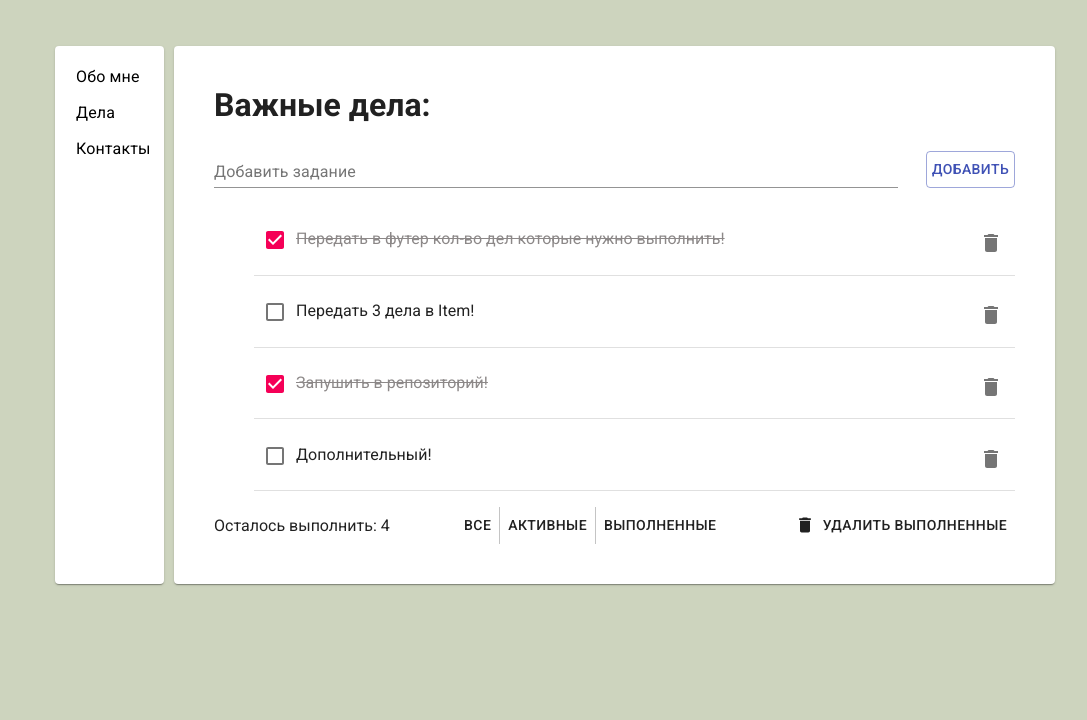
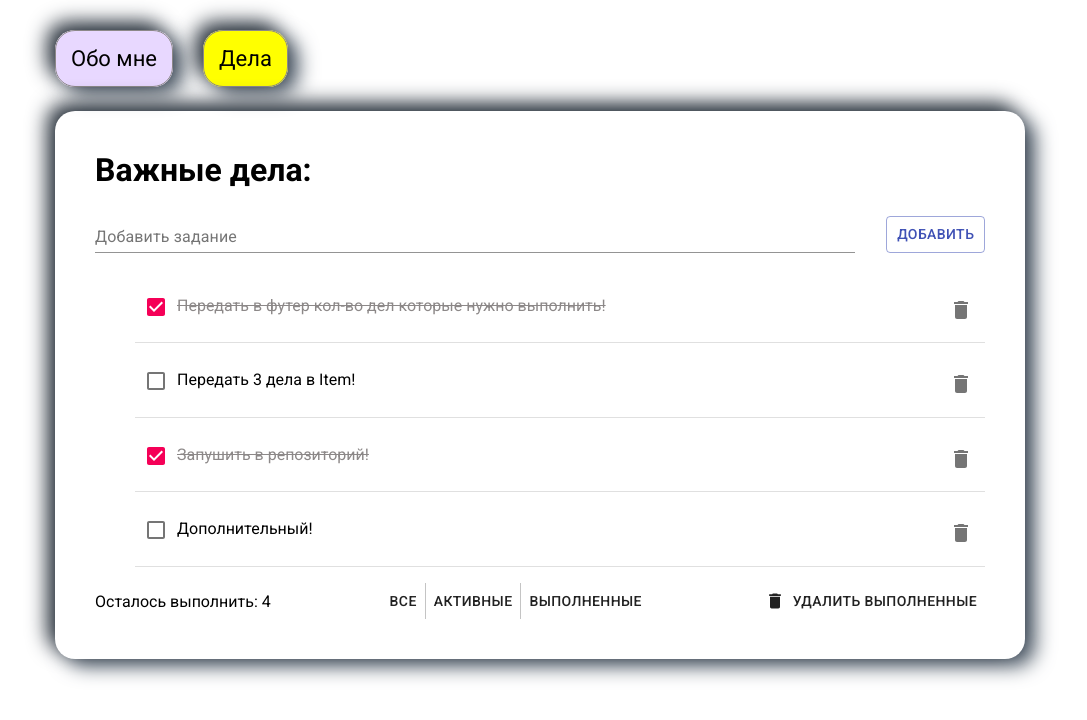
Before and after one commit to WebHeroSchool/toDoSolomon, a React (Create React App) app: page /todo in a window 1280 px wide. Shown: the top 720 px of the page, without its empty margins (85-1172 px from the left). Built offline with nearby package versions, Linux system fonts and the light colour scheme.

Commit message:
Правки и кнопки

```diff
--- a/src/components/App/App.js
+++ b/src/components/App/App.js
@@ -1,32 +1,35 @@
 import React from 'react';
-import { BrowserRouter as Router, Route, Link } from 'react-router-dom';
-import Card from '@material-ui/core/Card';
-import MenuItem from '@material-ui/core/MenuItem';
-import MenuList from '@material-ui/core/MenuList';
-
+import { BrowserRouter as Router, Route, NavLink } from 'react-router-dom';
 import Todo from '../Todo/Todo';
 import About from '../About/About';
-import Contacts from '../Contacts/Contacts';
-
 import styles from "./App.module.css";
 
 const App = () =>
   (<Router>
     <div className={styles.wrap}>
 
-      <Card className={styles.sidebar}>
-        <MenuList>
-          <Link to='/' className={styles.link}><MenuItem>Обо мне</MenuItem></Link>
-          <Link to='/todo' className={styles.link}><MenuItem>Дела</MenuItem></Link>
-          <Link to='/contacts' className={styles.link}><MenuItem>Контакты</MenuItem></Link>
-        </MenuList>
-      </Card>
+      <div className={styles.sidebar}>
+        <div>
+          <NavLink to='/'
+                   exact
+                   activeClassName={styles.active}
+                   className={styles.button}>
+            Обо мне
+          </NavLink>
+        </div>
+        <div>
+          <NavLink to='/todo'
+                   activeClassName={styles.active}
+                   className={styles.button}>
+            Дела
+          </NavLink>
+        </div>
+      </div>
 
-      <Card className={styles.content}>
+      <div className={styles.content}>
         <Route path='/' exact component={About} />
         <Route path='/todo' component={Todo} />
-        <Route path='/contacts' component={Contacts} />
-      </Card>
+      </div>
 
     </div>
   </Router>);
--- a/src/components/App/App.module.css
+++ b/src/components/App/App.module.css
@@ -1,7 +1,7 @@
 @import url('https://fonts.googleapis.com/css2?family=Roboto:wght@100;300;400;500;700;900&display=swap');
 
-body {
-  background-color: #cdd4be;
+* {
+  font-family: "Roboto", "Helvetica", "Arial", sans-serif;
 }
 
 .wrap {
@@ -9,31 +9,39 @@ body {
   padding: 3%;
   width: 1000px;
   display: flex;
-  flex-direction: row;
+  flex-direction: column;
 }
 
 .sidebar {
-  width: 11%;
-  padding: 5px;
-  /*box-shadow: -8px -8px 20px #2a333d, 10px 7px 20px #475462;*/
-  border-radius: 20px;
   display: flex;
-  flex-direction: column;
-  margin-right: 10px;
+  flex-direction: row;
+  margin-bottom: 4%;
 }
 
 .content {
   width: 89%;
   padding: 40px;
+  box-shadow: -8px -8px 20px #2a333d, 10px 7px 20px #475462;
   border-radius: 20px;
   display: flex;
   flex-direction: column;
 }
 
-.link {
+.button {
+  font-size: 22px;
+  border: 1px solid #8c8888;
+  border-radius: 20px;
   text-decoration: none;
   cursor: pointer;
   color: #000;
+  background-color: #e8d8ff;
+  padding: 15px 15px;
+  box-shadow: -8px -8px 20px #2a333d, 10px 7px 20px #475462;
+  margin-right: 30px;
+}
+
+.active {
+  background-color: #ff0;
 }
 
 .InputBox {
--- a/src/components/Contacts/Contacts.js
+++ /dev/null
@@ -1,6 +0,0 @@
-import React from 'react';
-
-const Contacts = () =>
-  (<div>Contacts</div>)
-
-export default Contacts;
--- a/src/components/Item/Item.js
+++ b/src/components/Item/Item.js
@@ -7,13 +7,13 @@ import DeleteIcon from '@material-ui/icons/Delete';
 import IconButton from '@material-ui/core/IconButton';
 
 class Item extends React.Component {
-  componentDidMount() {
-    this.timerID = setInterval(() => console.log('interval'), 1000);
-  }
-
-  componentWillUnmount() {
-    clearInterval(this.timerID)
-  }
+  // componentDidMount() {
+  //   this.timerID = setInterval(() => console.log('interval'), 1000);
+  // }
+  //
+  // componentWillUnmount() {
+  //   clearInterval(this.timerID)
+  // }
 
   render() {
     const {value, isDone, onClickDone, id, onClickDelete} = this.props;
```
Also changed, not shown: src/components/About/About.js (indentation only).
